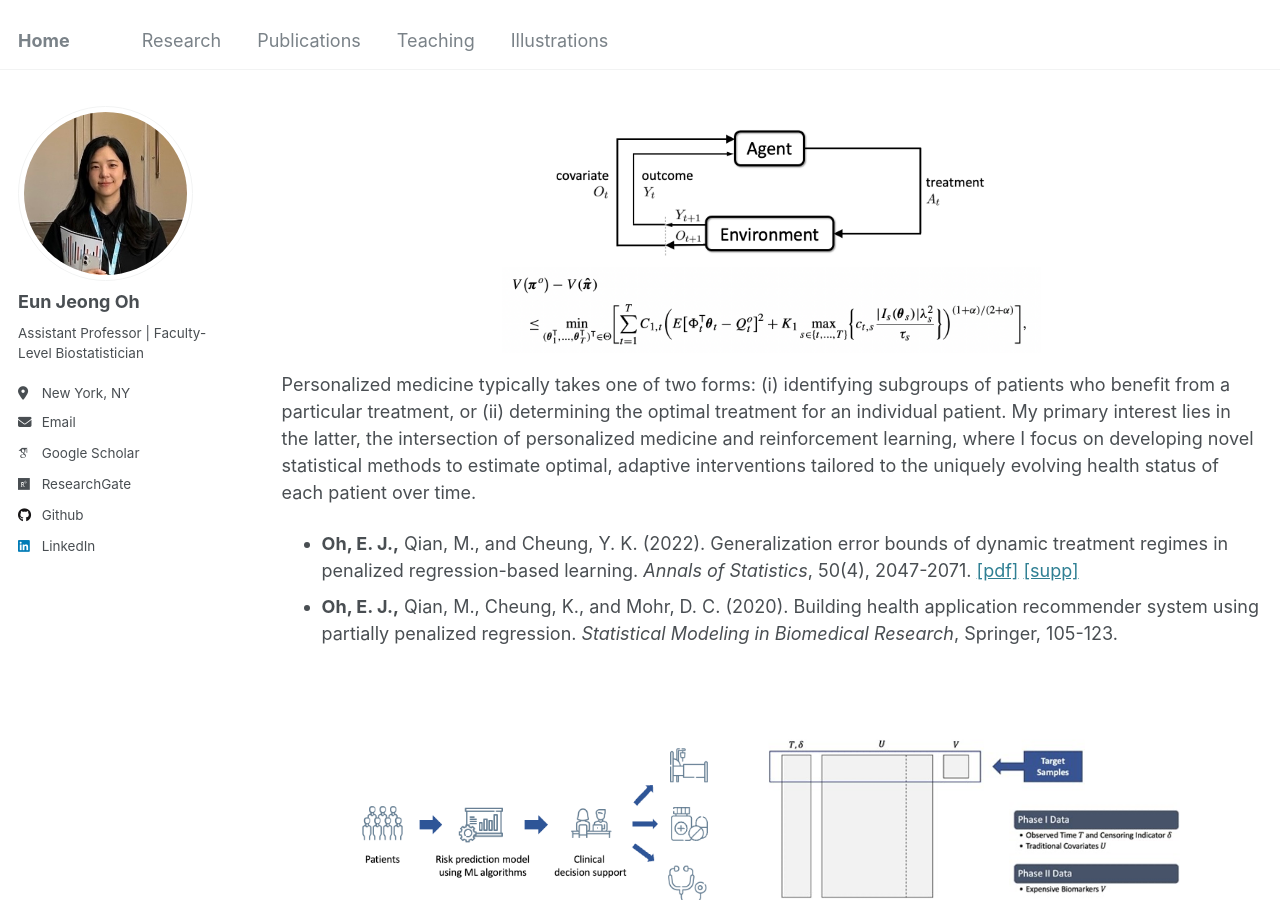
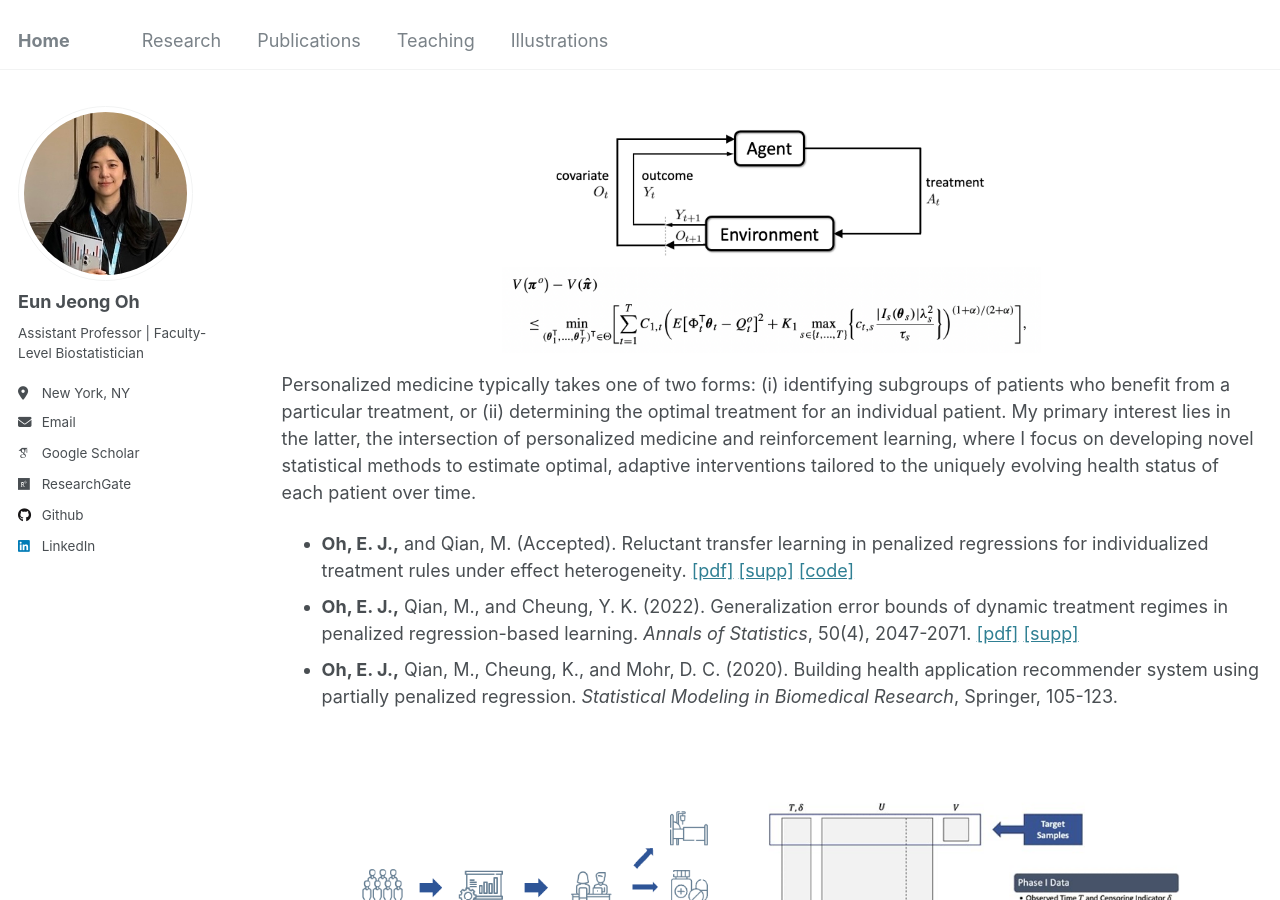
Before and after one commit to oheunj/oheunj.github.io, a Jekyll site: the page built from _pages/research.md, in a window 1280 px wide and 900 px high. Built offline with Jekyll 4.4.1, drawn with Linux system fonts in a browser that asks for light colours; some web fonts are replaced.

Commit message:
Update research.md

```diff
--- a/_pages/research.md
+++ b/_pages/research.md
@@ -18,6 +18,7 @@ redirect_from:
 
 Personalized medicine typically takes one of two forms: (i) identifying subgroups of patients who benefit from a particular treatment, or (ii) determining the optimal treatment for an individual patient. My primary interest lies in the latter, the intersection of personalized medicine and reinforcement learning, where I focus on developing novel statistical methods to estimate optimal, adaptive interventions tailored to the uniquely evolving health status of each patient over time.
 
+* __Oh, E. J.,__ and Qian, M. (Accepted). Reluctant transfer learning in penalized regressions for individualized treatment rules under effect heterogeneity. [[pdf]](https://pmc.ncbi.nlm.nih.gov/articles/PMC13349454/pdf/SIM-45-0.pdf) [[supp]](https://onlinelibrary.wiley.com/action/downloadSupplement?doi=10.1002%2Fsim.70671&file=sim70671-sup-0001-Supinfo.pdf.pdf) [[code]](https://github.com/oheunj/RTL)
 * __Oh, E. J.,__ Qian, M., and Cheung, Y. K. (2022). Generalization error bounds of dynamic treatment regimes in penalized regression-based learning. _Annals of Statistics_, 50(4), 2047-2071. [[pdf]](https://par.nsf.gov/servlets/purl/10429985) [[supp]](https://oheunj.github.io/files/GenErrorBounds_supp.pdf)
 * __Oh, E. J.,__ Qian, M., Cheung, K., and Mohr, D. C. (2020). Building health application recommender system using partially penalized regression. _Statistical Modeling in Biomedical Research_, Springer, 105-123.
 
```
